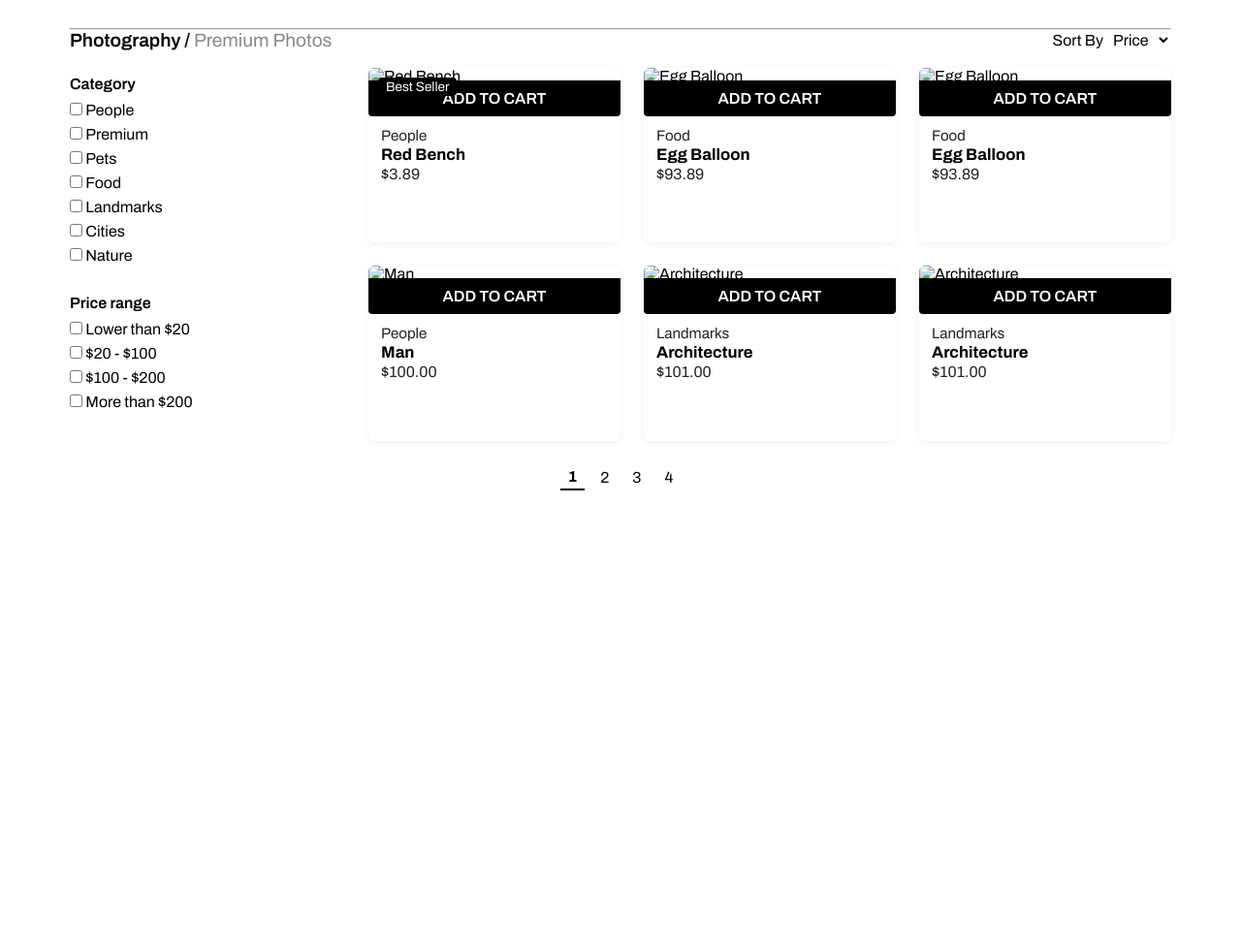
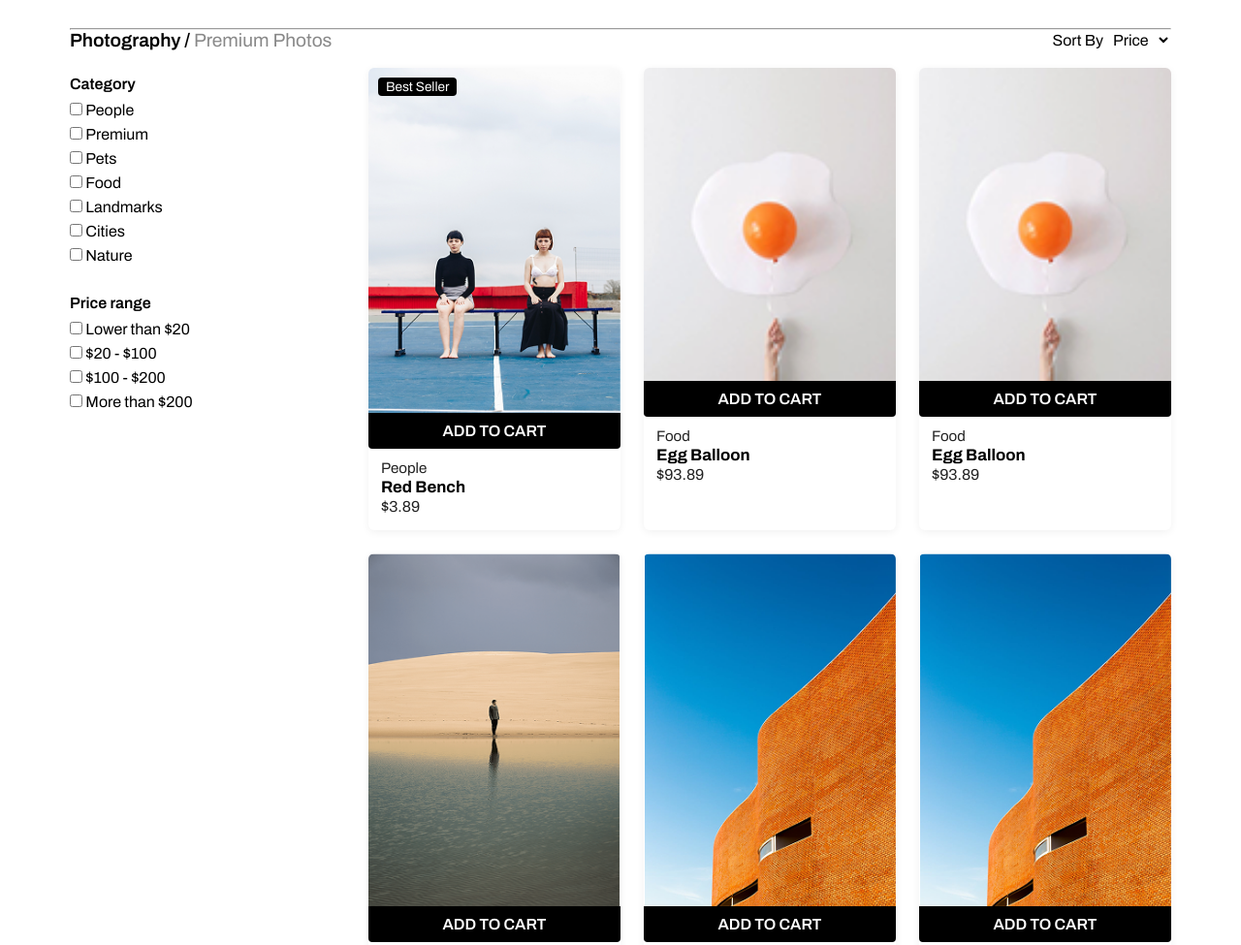
Before and after one commit to realMoyosore/Bejamas-Ecommerce-Store, a plain HTML site: page index.html in a window 1280 px wide. Shown: the part 950-1925 px from the top of the page at 97% size. Before the commit the page ends 1528 px from the top, so only its background shows below. Drawn offline with Linux system fonts and the light colour scheme.

Commit message:
images added

```diff
--- a/index.html
+++ b/index.html
@@ -164,7 +164,7 @@
               <div class="products-img-card">
                 <div class="product-card best-seller">
                   <span class="badge">Best Seller</span>
-                  <img src="resources/images/red-bench.png" alt="Red Bench" />
+                  <img src="resources/images/best-seller.png" alt="Red Bench" />
                   <button class="add-to-cart-btn">ADD TO CART</button>
                   <div class="product-info">
                     <span class="category">People</span>
@@ -173,7 +173,7 @@
                   </div>
                 </div>
                 <div class="product-card">
-                  <img src="resources/images/egg-balloon.png" alt="Egg Balloon" />
+                  <img src="resources/images/off-white-wall.png" alt="Egg Balloon" />
                   <button class="add-to-cart-btn">ADD TO CART</button>
                   <div class="product-info">
                     <span class="category">Food</span>
@@ -182,7 +182,7 @@
                   </div>
                 </div>
                 <div class="product-card">
-                  <img src="resources/images/egg-balloon.png" alt="Egg Balloon" />
+                  <img src="resources/images/off-white-wall.png" alt="Egg Balloon" />
                   <button class="add-to-cart-btn">ADD TO CART</button>
                   <div class="product-info">
                     <span class="category">Food</span>
@@ -191,7 +191,7 @@
                   </div>
                 </div>
                 <div class="product-card">
-                  <img src="resources/images/man.png" alt="Man" />
+                  <img src="resources/images/man-on-water.png" alt="Man" />
                   <button class="add-to-cart-btn">ADD TO CART</button>
                   <div class="product-info">
                     <span class="category">People</span>
@@ -200,7 +200,7 @@
                   </div>
                 </div>
                 <div class="product-card">
-                  <img src="resources/images/architecture1.png" alt="Architecture" />
+                  <img src="resources/images/generic-wall.png" alt="Architecture" />
                   <button class="add-to-cart-btn">ADD TO CART</button>
                   <div class="product-info">
                     <span class="category">Landmarks</span>
@@ -209,7 +209,7 @@
                   </div>
                 </div>
                 <div class="product-card">
-                  <img src="resources/images/architecture2.png" alt="Architecture" />
+                  <img src="resources/images/generic-wall.png" alt="Architecture" />
                   <button class="add-to-cart-btn">ADD TO CART</button>
                   <div class="product-info">
                     <span class="category">Landmarks</span>
@@ -220,9 +220,9 @@
               </div>
             </div>
             <div class="products-nav">
-              <button class="nav-button active">1</button>
+              <button class="nav-button">1</button>
               <button class="nav-button">2</button>
-              <button class="nav-button">3</button>
+              <button class="nav-button active">3</button>
               <button class="nav-button">4</button>
             </div>
 
```
Also changed, not shown: style.css (+0 -11 lines).
